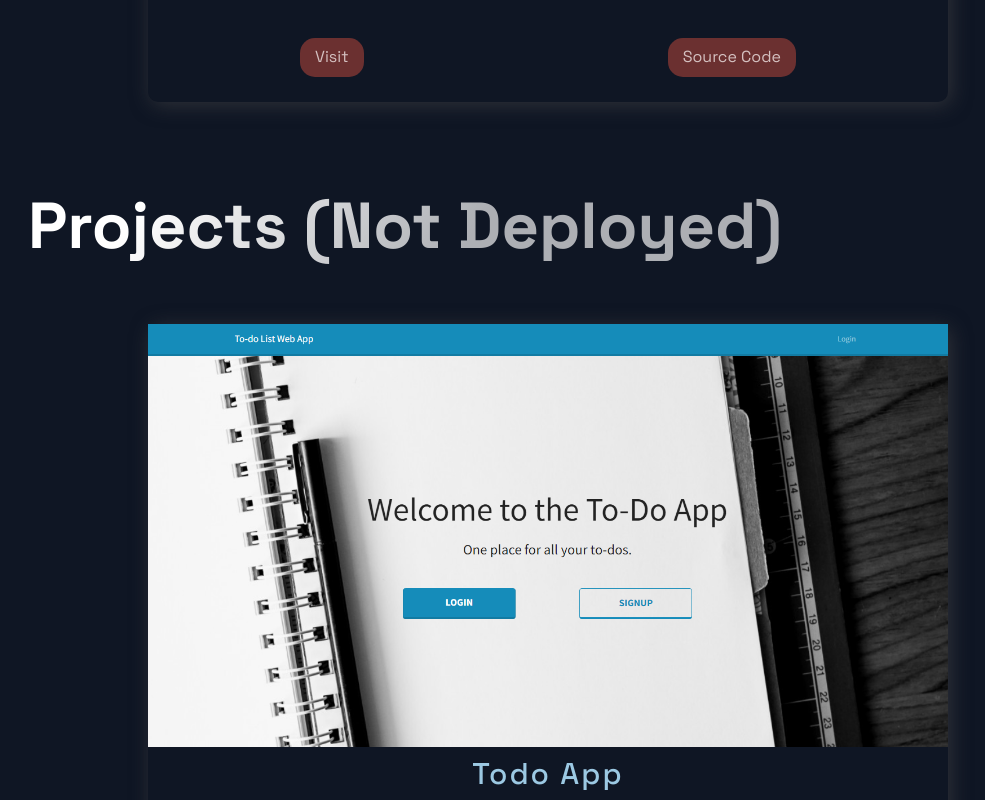
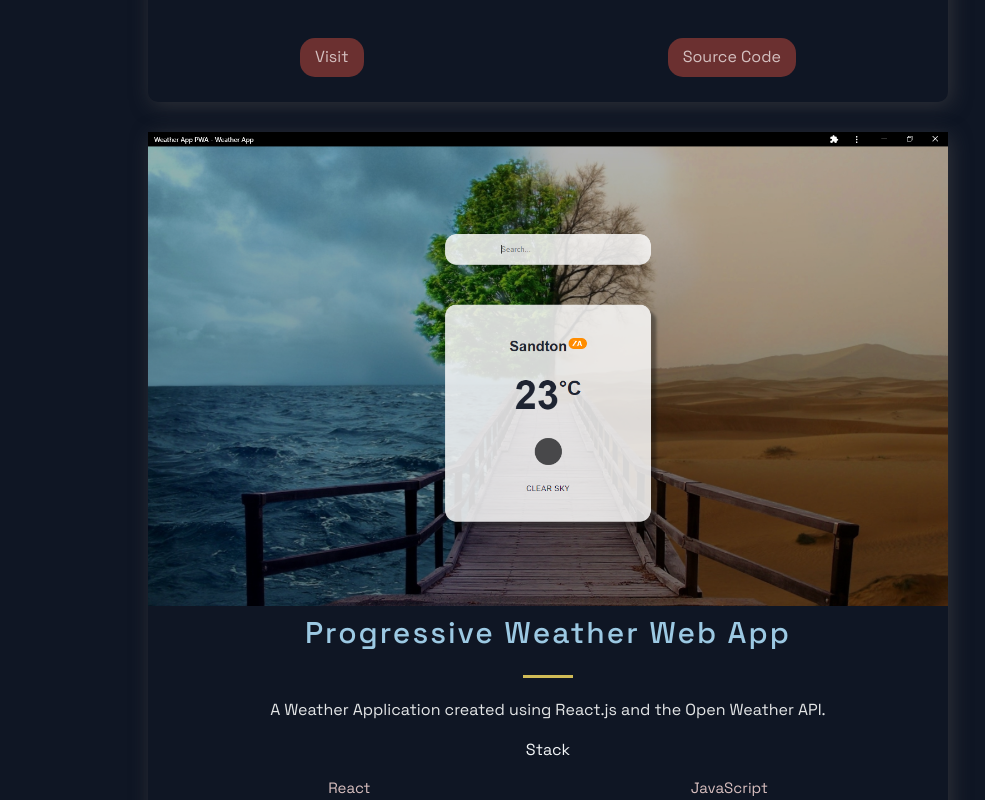
Before and after one commit to RiazK09/Next.js-Developer-Profile, a Next.js app: page /projects in a window 1280 px wide. Shown: the part 3120-3920 px from the top of the page, without its empty margins (92-1077 px from the left). Built offline with nearby package versions, Linux system fonts and the light colour scheme.

Commit message:
Added New Project

```diff
--- a/src/constants/constants.js
+++ b/src/constants/constants.js
@@ -36,6 +36,15 @@ export const deployedProjects = [
     source: "https://github.com/RiazK09/Riaz_Karolia_resume",
     visit: "https://riazk09.github.io/Riaz_Karolia_resume/",
     id: 3,
+  },
+  {
+    title: "Progressive Weather Web App",
+    description: "A Weather Application created using React.js and the Open Weather API.",
+    image: "/images/Desktop.png",
+    tags: ["React", "JavaScript"],
+    source: "https://github.com/RiazK09/pwa_react_weather_app",
+    visit: "https://heuristic-blackwell-1dc524.netlify.app/",
+    id: 4,
   },
 ];
 
```
Also changed, not shown: public/images/Desktop.png (added).
